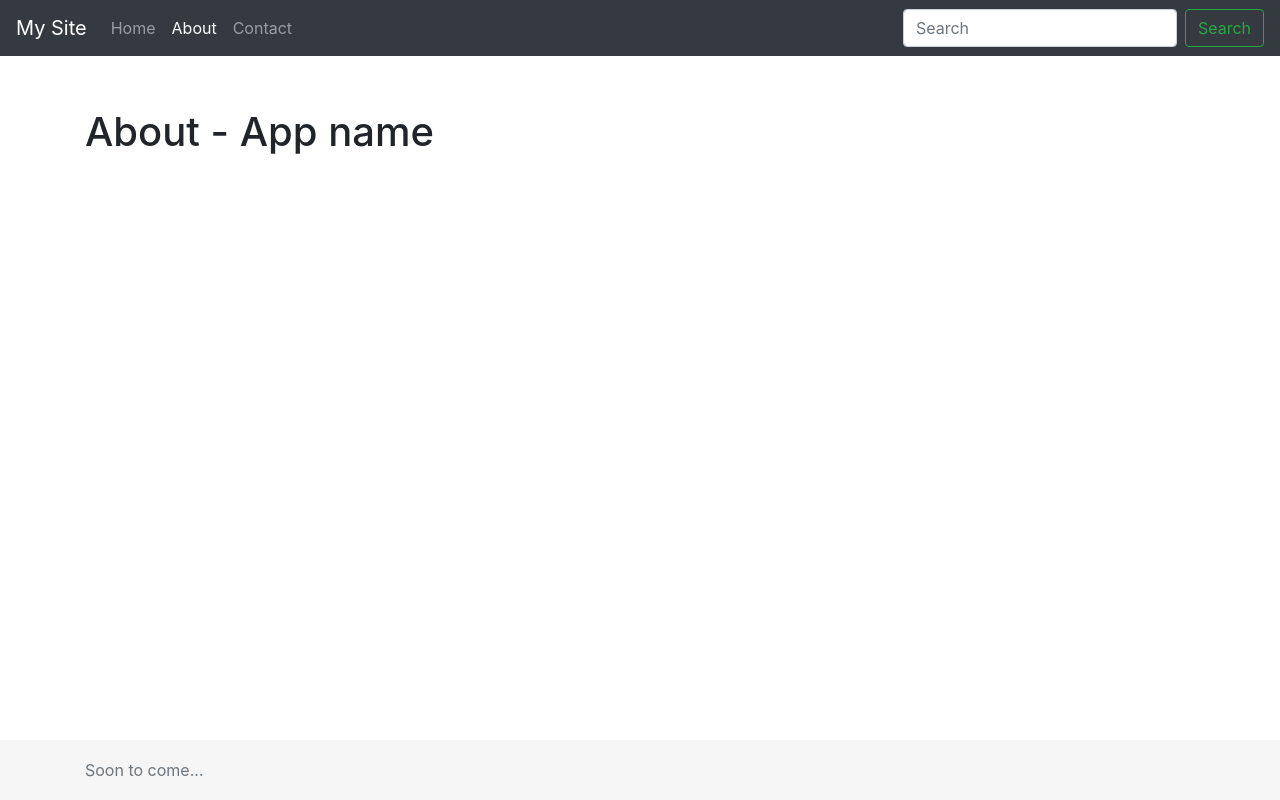
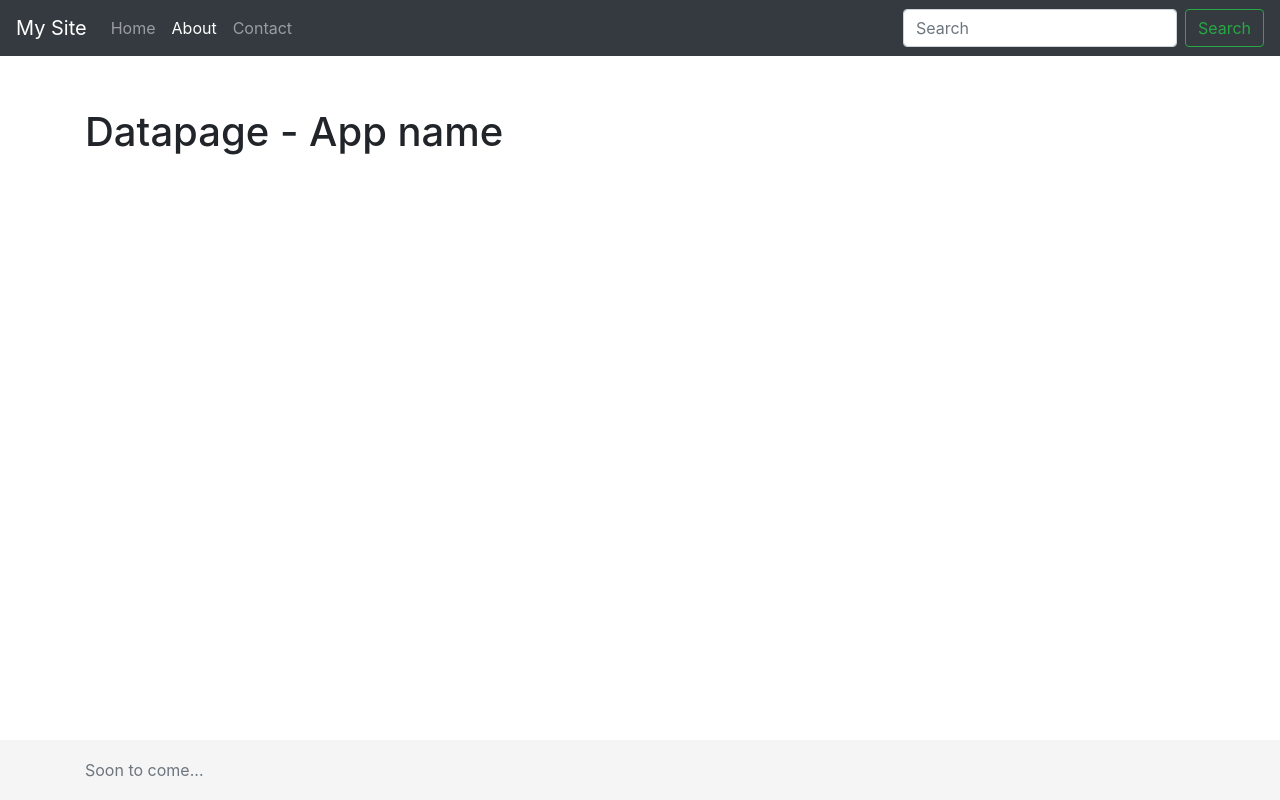
Before and after one commit to anTONIazupa/YeeHaw, a website: page public/about.html in a window 1280 px wide. Drawn offline with nearby package versions, Linux system fonts and the light colour scheme.

Commit message:
Update about.html

```diff
--- a/public/about.html
+++ b/public/about.html
@@ -42,7 +42,7 @@
 
     <!-- Begin page content -->
     <main role="main" class="container">
-    <h1 class="mt-5">About - App name</h1>
+    <h1 class="mt-5">Datapage - App name</h1>
 
 
 
```
